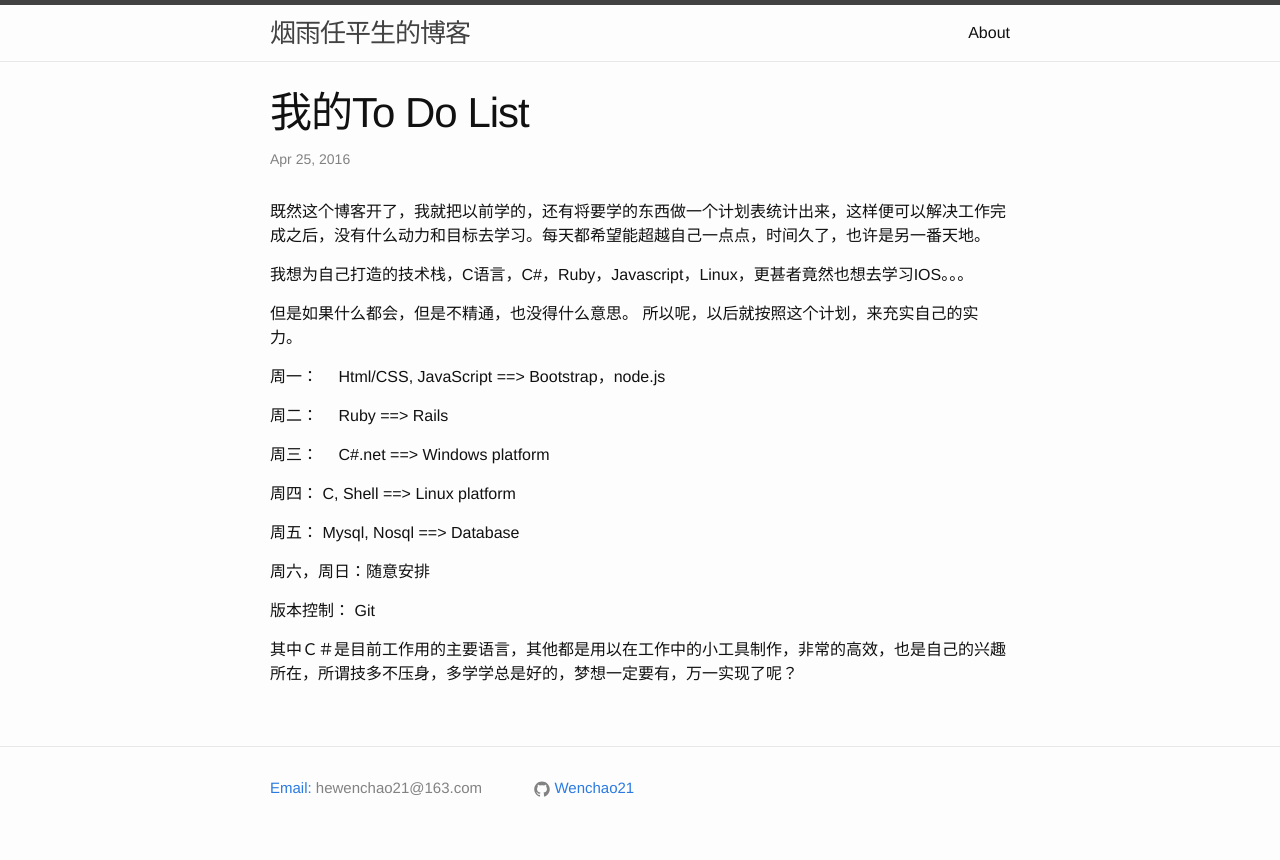
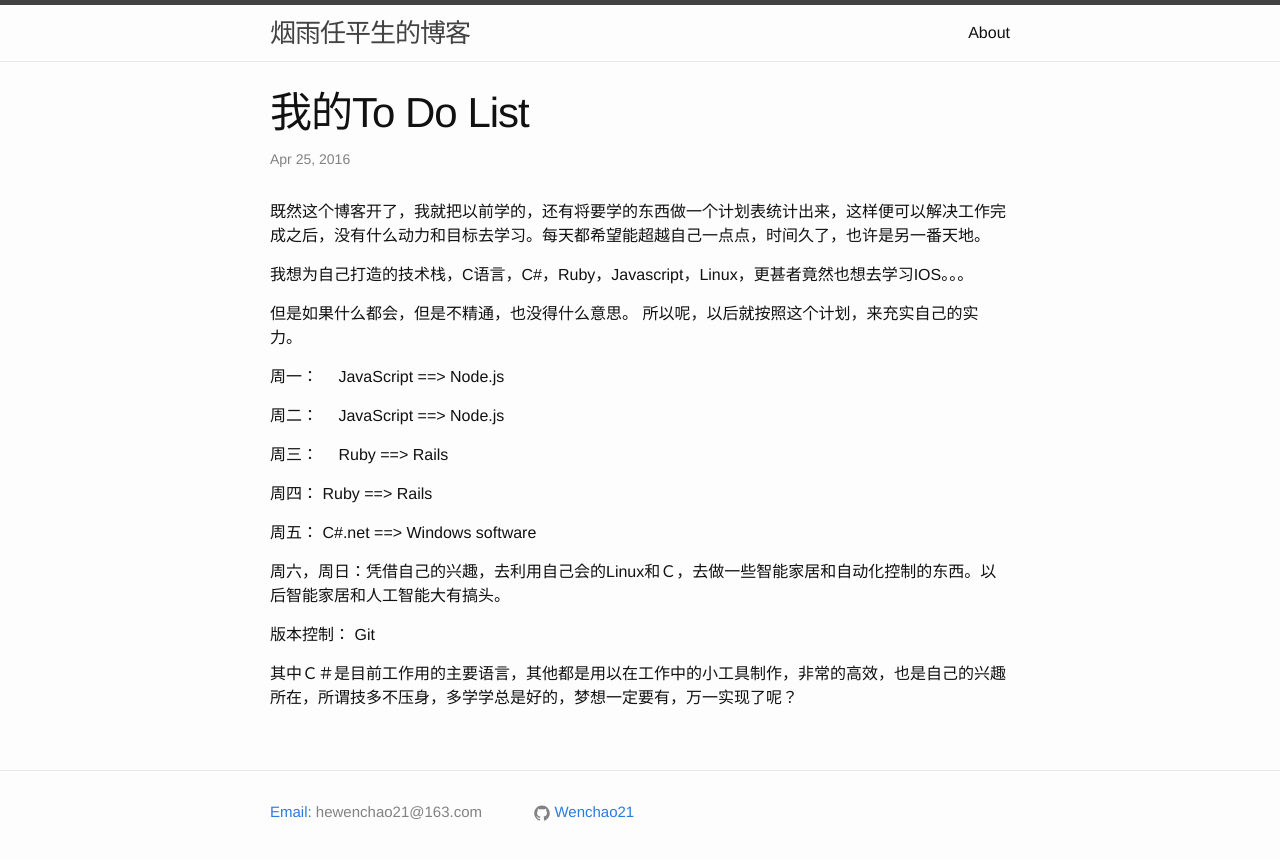
Before and after one commit to Wenchao21/Wenchao21.github.io, a Jekyll site: the page built from _posts/2016-04-25-我的To do list.md, in a window 1280 px wide. Shown: the top 860 px of the page. Built offline with Jekyll 4.4.1, drawn with Linux system fonts in a browser that asks for light colours.

Commit message:
Update 2016-04-25-我的To do list.md
change my roadmap.......

```diff
--- a/_posts/2016-04-25-我的To do list.md
+++ b/_posts/2016-04-25-我的To do list.md
@@ -11,17 +11,17 @@ date:   2016-04-25 14:04:54 +0800
 
 但是如果什么都会，但是不精通，也没得什么意思。 所以呢，以后就按照这个计划，来充实自己的实力。
 
-周一：　	Html/CSS, JavaScript ==> Bootstrap，node.js
+周一：　	JavaScript ==> Node.js
 
-周二：　	Ruby   ==> Rails
+周二：　	JavaScript ==> Node.js
 
-周三：　	C#.net    ==> Windows platform
+周三：　	Ruby ==> Rails
 
-周四：	C, Shell   ==> Linux platform
+周四：	Ruby ==> Rails
 
-周五：	Mysql, Nosql     ==> Database
+周五：	C#.net ==> Windows software
 
-周六，周日：随意安排
+周六，周日：凭借自己的兴趣，去利用自己会的Linux和Ｃ，去做一些智能家居和自动化控制的东西。以后智能家居和人工智能大有搞头。
 
 版本控制： Git
 
```
